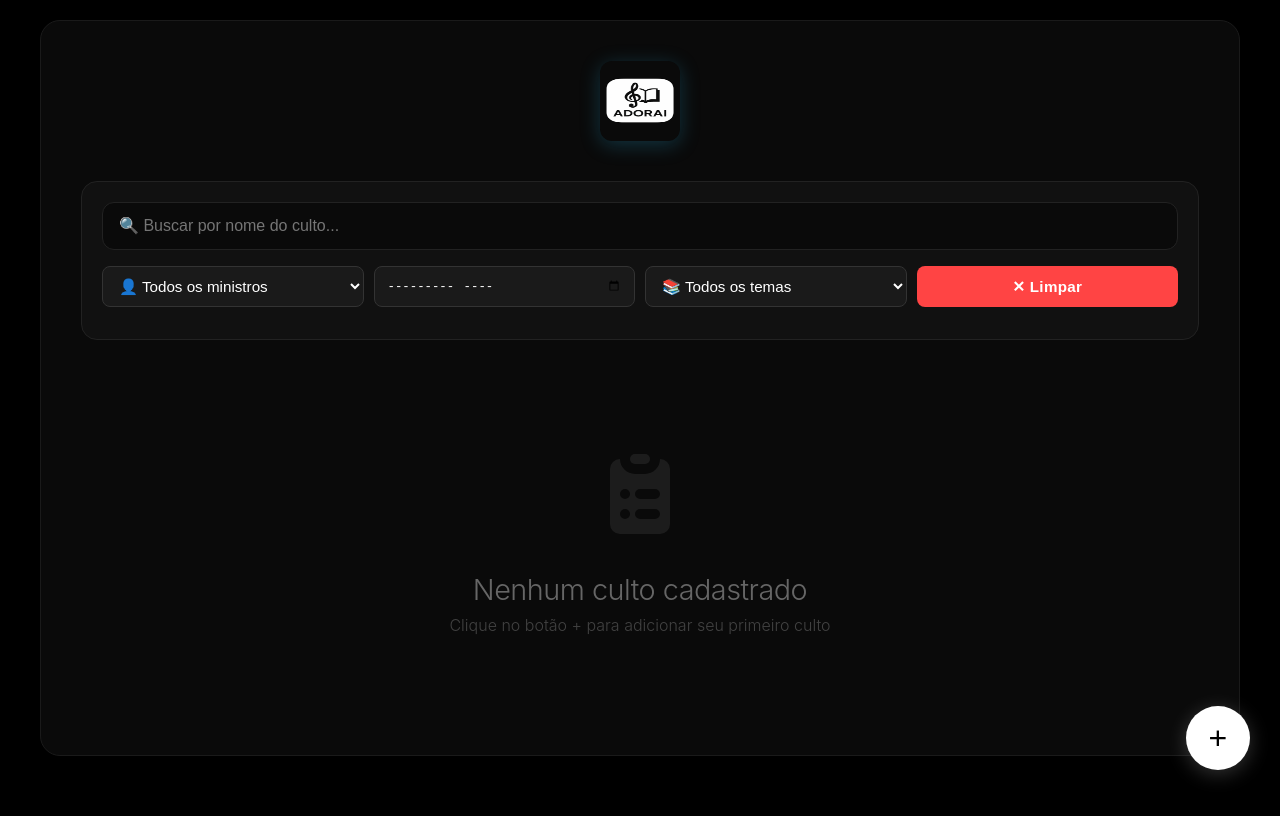
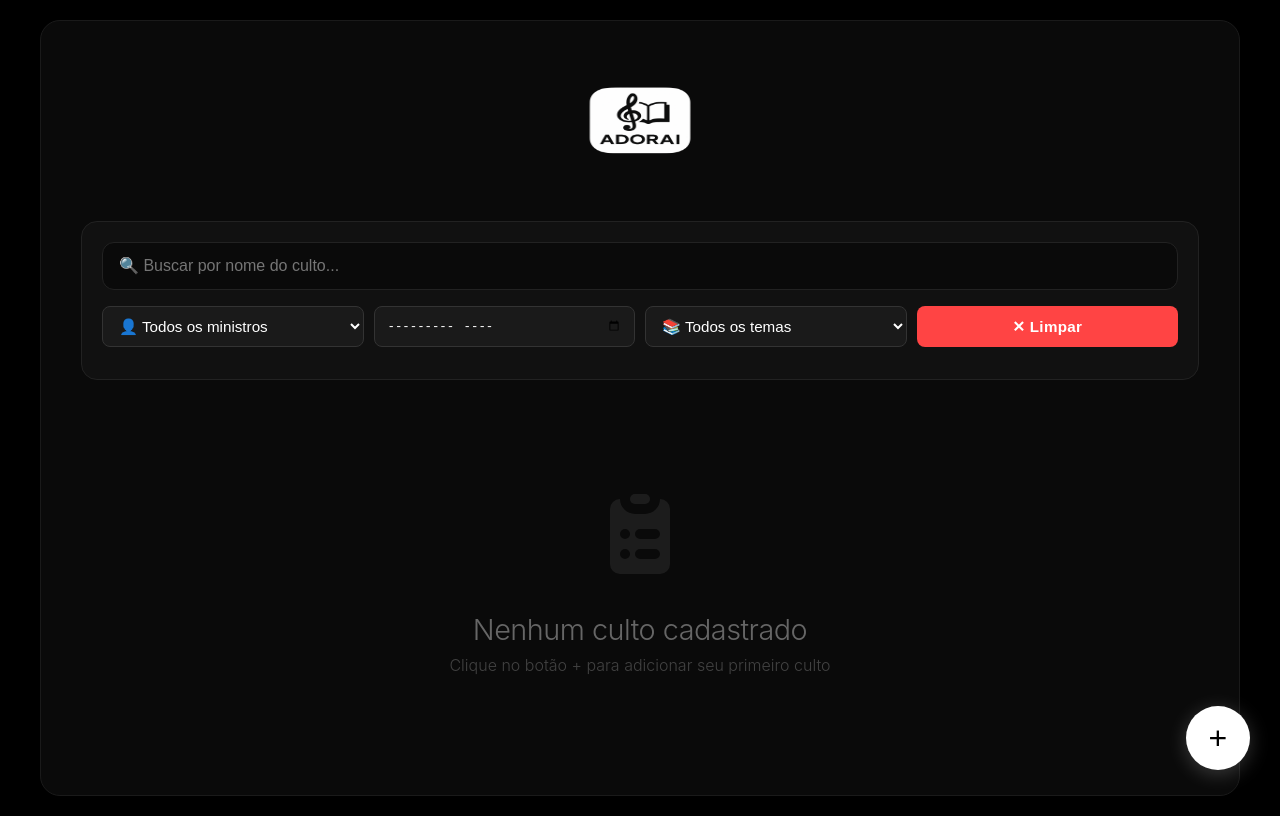
Before and after one commit to lucasrmonteiro07/repertorio-culto, a plain HTML site: page index.html in a window 1280 px wide. Drawn offline with Linux system fonts and the light colour scheme.

Commit message:
style: melhorar layout do logo ADORAI - aumentar tamanho e remover efeitos

```diff
--- a/index.html
+++ b/index.html
@@ -40,15 +40,15 @@
         }
 
         .logo-adorai {
-            width: 80px;
-            height: 80px;
-            border-radius: 12px;
-            box-shadow: 0 4px 20px rgba(37, 150, 190, 0.3);
-            transition: transform 0.3s ease;
+            width: 120px;
+            height: 120px;
+            border-radius: 0;
+            box-shadow: none;
+            transition: none;
         }
 
         .logo-adorai:hover {
-            transform: scale(1.05);
+            transform: none;
         }
 
         h1 {
```
Also changed, not shown: public/index.html (+6 -6 lines).
